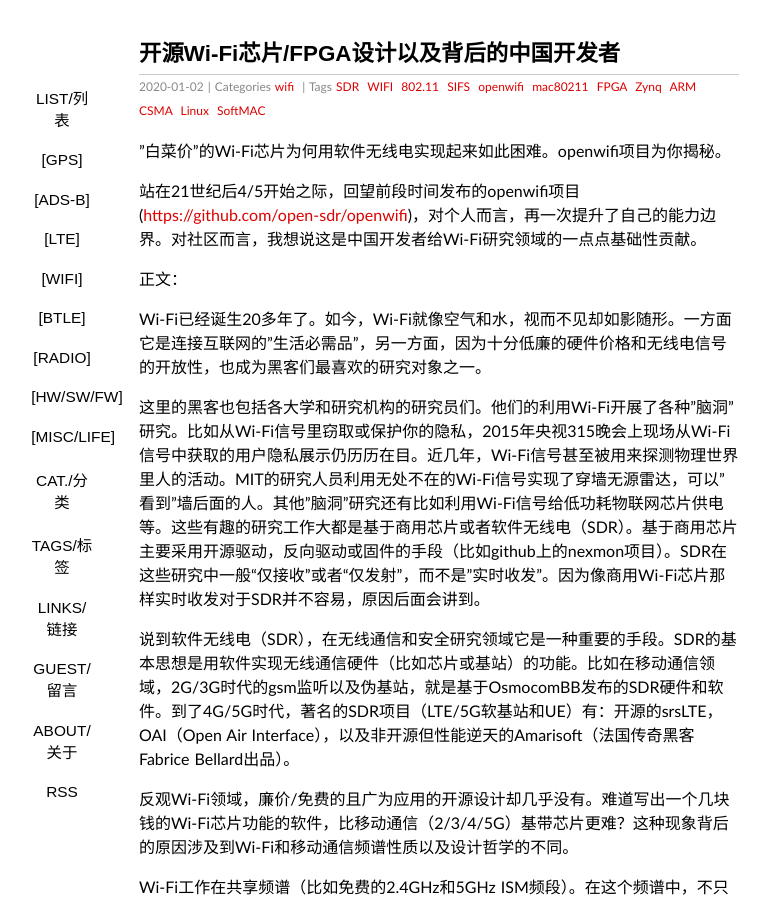
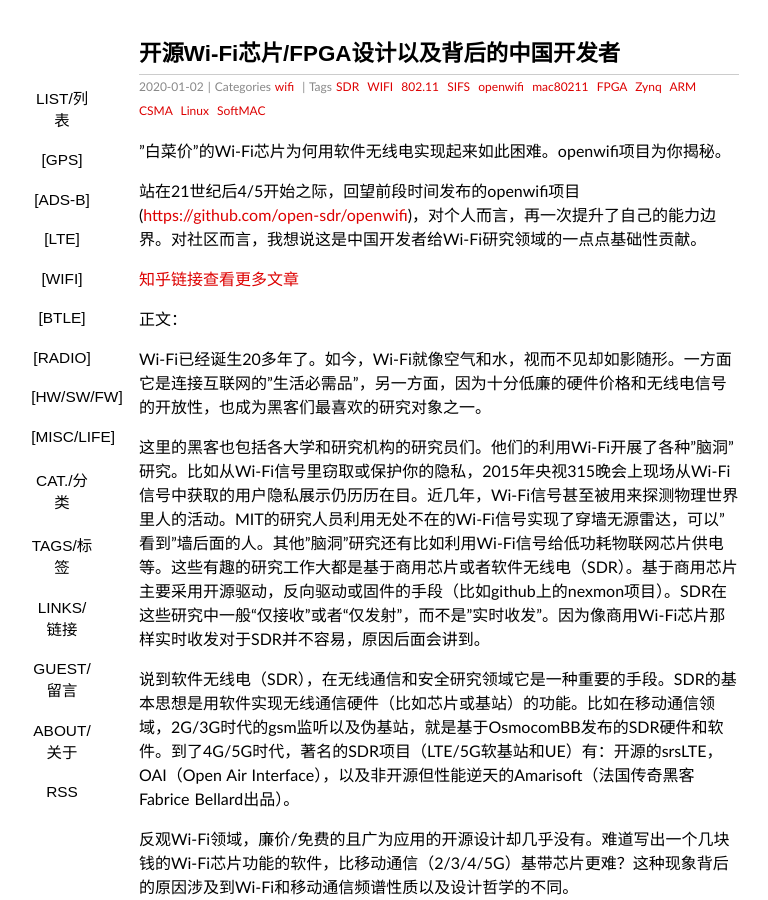
Before and after one commit to sdr-x/sdr-x.github.io, a Jekyll site: the page built from _posts/2020-01-02-openwifi-chinese.md, in a window 1280 px wide and 900 px high. Shown: the whole window, without its empty margins (201-969 px from the left). Built offline with Jekyll 4.4.1, drawn with Linux system fonts in a browser that asks for light colours; some web fonts are replaced; comment, search, counter and statistics services are not loaded.

Commit message:
Update 2020-01-02-openwifi-chinese.md

```diff
--- a/_posts/2020-01-02-openwifi-chinese.md
+++ b/_posts/2020-01-02-openwifi-chinese.md
@@ -10,6 +10,8 @@ tags:  SDR WIFI 802.11 SIFS openwifi mac80211 FPGA Zynq ARM CSMA Linux SoftMAC
 ”白菜价”的Wi-Fi芯片为何用软件无线电实现起来如此困难。openwifi项目为你揭秘。
 
 站在21世纪后4/5开始之际，回望前段时间发布的openwifi项目([https://github.com/open-sdr/openwifi](https://github.com/open-sdr/openwifi))，对个人而言，再一次提升了自己的能力边界。对社区而言，我想说这是中国开发者给Wi-Fi研究领域的一点点基础性贡献。
+
+[知乎链接查看更多文章](https://zhuanlan.zhihu.com/p/100616192)
 
 正文：
 
```
